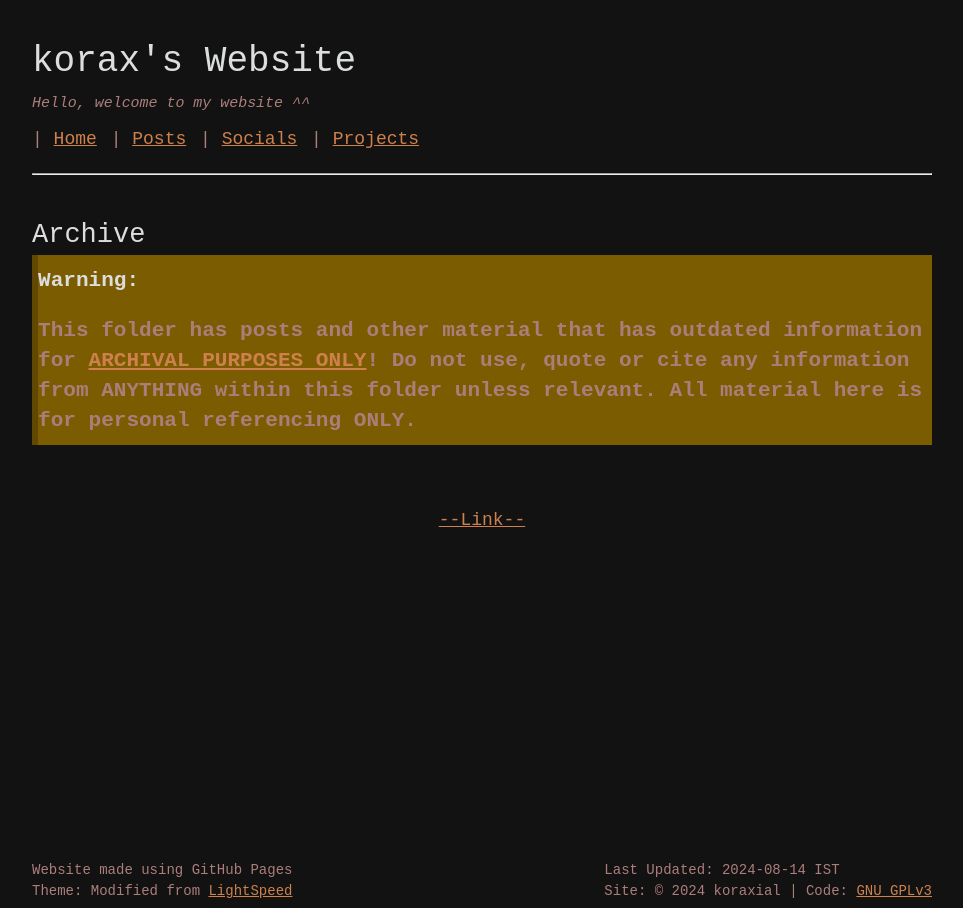
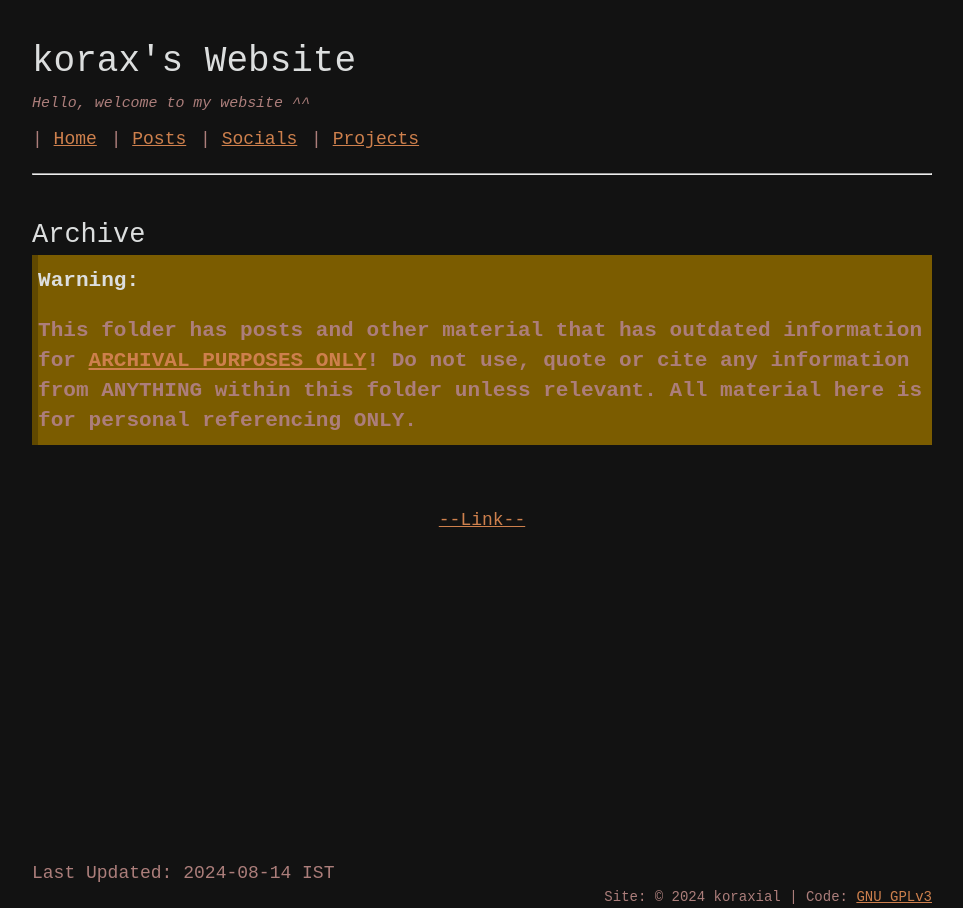
Before and after one commit to koraxial/koraxial.github.io, a Jekyll site: the page built from archive/index.html, in a window 1280 px wide. Shown: the whole page, without its empty margins (158-1121 px from the left). Built offline with Jekyll 4.4.1, drawn with Linux system fonts in a browser that asks for light colours.

Commit message:
Update footer.html

```diff
--- a/_includes/footer.html
+++ b/_includes/footer.html
@@ -1,12 +1,9 @@
 <div class="footer">
-    <span class="footer-text float-left">Website made using GitHub Pages
+    Last Updated: {{ site.time | date: '%Y-%m-%d' }} {{ site.timezone_short }}
     </br>
-    Theme: Modified from <a rel="license" href="https://github.com/tajacks/lightspeed">LightSpeed</a>
     </span>
 
     <span class="footer-text float-right">
-    Last Updated: {{ site.time | date: '%Y-%m-%d' }} {{ site.timezone_short }}
-    </br>
     Site: © 2024 koraxial | Code: <a rel="license" href="https://www.gnu.org/licenses/gpl-3.0.en.html" target="_blank">GNU GPLv3</a>
   </span>
 </div>
```
